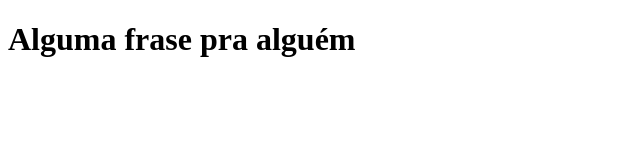
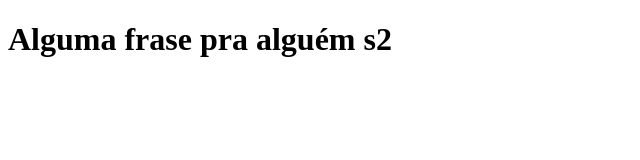
Before and after one commit to hbioliveira/curso-dev-clone-tabnews, a Next.js app: page / in a window 1280 px wide. Shown: the top 160 px of the page, without its empty margins (0-640 px from the left). Built offline with nearby package versions, Linux system fonts and the light colour scheme.

Commit message:
modifiquei frase

```diff
--- a/pages/index.js
+++ b/pages/index.js
@@ -1,3 +1,3 @@
 export default function Home() {
-    return <h1>Alguma frase pra alguém</h1>
+    return <h1>Alguma frase pra alguém s2 </h1>
 }
```
